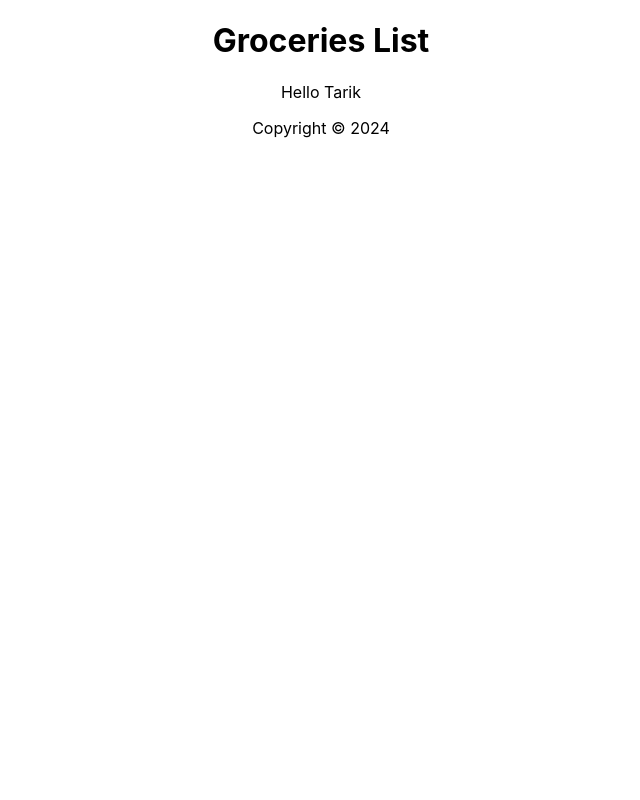
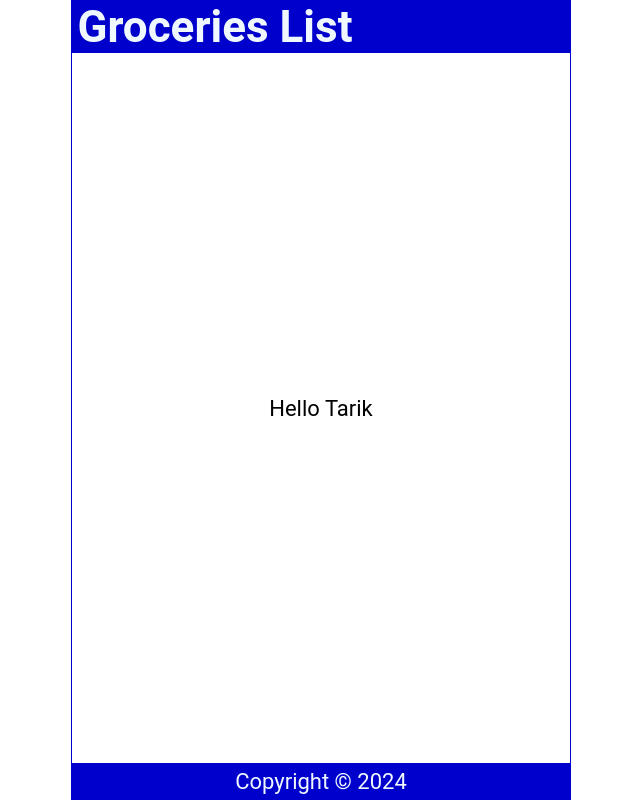
Before and after one commit to Tarikjai/React_Gray, a React (Create React App) app: page / in a window 1280 px wide. Shown: the whole page, without its empty margins (319-959 px from the left). Built offline with nearby package versions, Linux system fonts and the light colour scheme; the HTML template or start-up script is replaced by a standard one.

Commit message:
css styling

```diff
--- a/src/App.css
+++ /dev/null
@@ -1,38 +0,0 @@
-.App {
-  text-align: center;
-}
-
-.App-logo {
-  height: 40vmin;
-  pointer-events: none;
-}
-
-@media (prefers-reduced-motion: no-preference) {
-  .App-logo {
-    animation: App-logo-spin infinite 20s linear;
-  }
-}
-
-.App-header {
-  background-color: #282c34;
-  min-height: 100vh;
-  display: flex;
-  flex-direction: column;
-  align-items: center;
-  justify-content: center;
-  font-size: calc(10px + 2vmin);
-  color: white;
-}
-
-.App-link {
-  color: #61dafb;
-}
-
-@keyframes App-logo-spin {
-  from {
-    transform: rotate(0deg);
-  }
-  to {
-    transform: rotate(360deg);
-  }
-}
--- a/src/App.js
+++ b/src/App.js
@@ -1,5 +1,5 @@
 import Content from './Content';
-import './App.css';
+
 import Header from './Header'
 import Footer from './Footer'
 
--- a/src/Header.js
+++ b/src/Header.js
@@ -1,8 +1,9 @@
 import React from 'react'
 
 const Header = () => {
+
   return (
-    <header>
+    <header  >
       <h1>Groceries List</h1>
     </header>
   )
--- a/src/index.css
+++ b/src/index.css
@@ -1,13 +1,59 @@
+* {
+  margin: 0;
+  padding: 0;
+  box-sizing: border-box;
+}
+
+html {
+  font-size: 22px;
+}
+
 body {
-  margin: 0;
-  font-family: -apple-system, BlinkMacSystemFont, 'Segoe UI', 'Roboto', 'Oxygen',
+  min-height: 100vh;
+  font-family: 'Roboto', 'Oxygen',
     'Ubuntu', 'Cantarell', 'Fira Sans', 'Droid Sans', 'Helvetica Neue',
     sans-serif;
   -webkit-font-smoothing: antialiased;
   -moz-osx-font-smoothing: grayscale;
 }
 
-code {
-  font-family: source-code-pro, Menlo, Monaco, Consolas, 'Courier New',
-    monospace;
+.App {
+  display: flex;
+  flex-direction: column;
+  justify-content: center;
+  align-items: center;
+  height: 100vh;
+  width: 100%;
+  max-width: 500px;
+  border: 1px solid mediumblue;
+  margin: auto;
 }
+
+header {
+  width: 100%;
+  padding: 0 0.25em;
+  background-color: mediumblue;
+  color: aliceblue;
+  display: flex;
+  justify-content: space-between;
+  align-items: center;
+}
+
+main {
+  width: 100%;
+  display: flex;
+  flex-direction: column;
+  flex-grow: 1;
+  justify-content: center;
+  align-items: center;
+  overflow-y: auto;
+}
+
+footer {
+  width: 100%;
+  padding: 0.25em;
+  background-color: mediumblue;
+  color: aliceblue;
+  display: grid;
+  place-content: center;
+}
```
Also changed, not shown: src/logo.svg (deleted).
